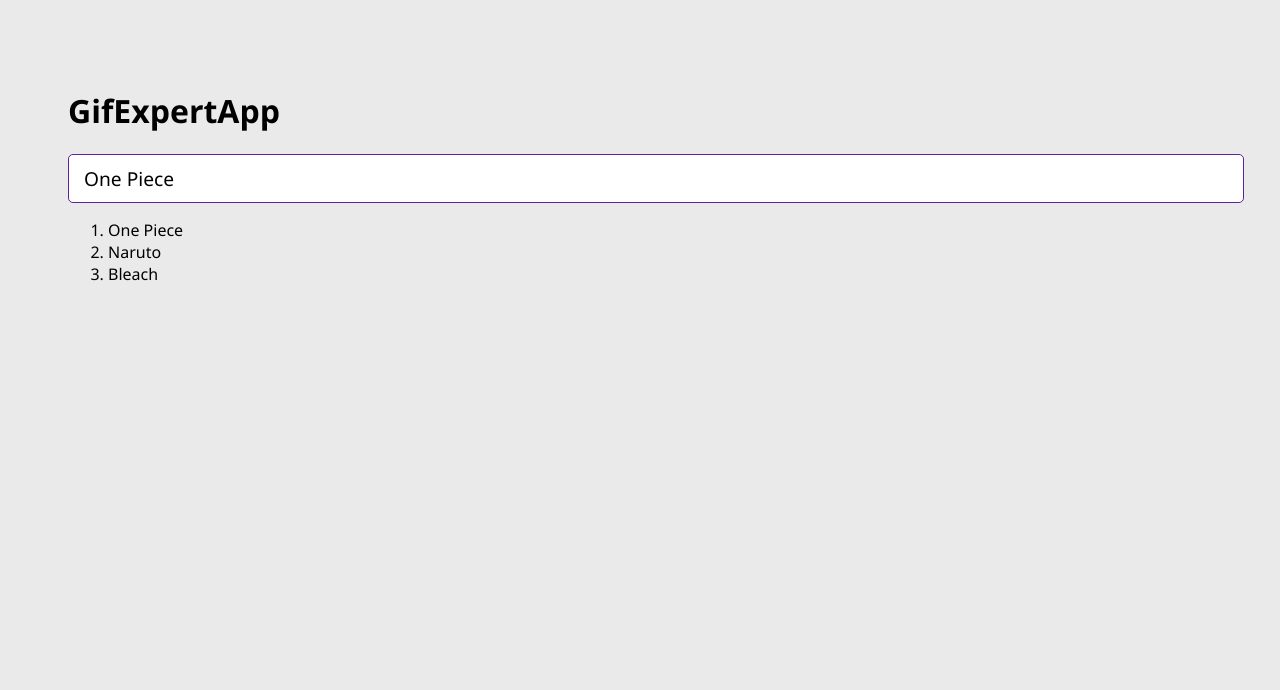
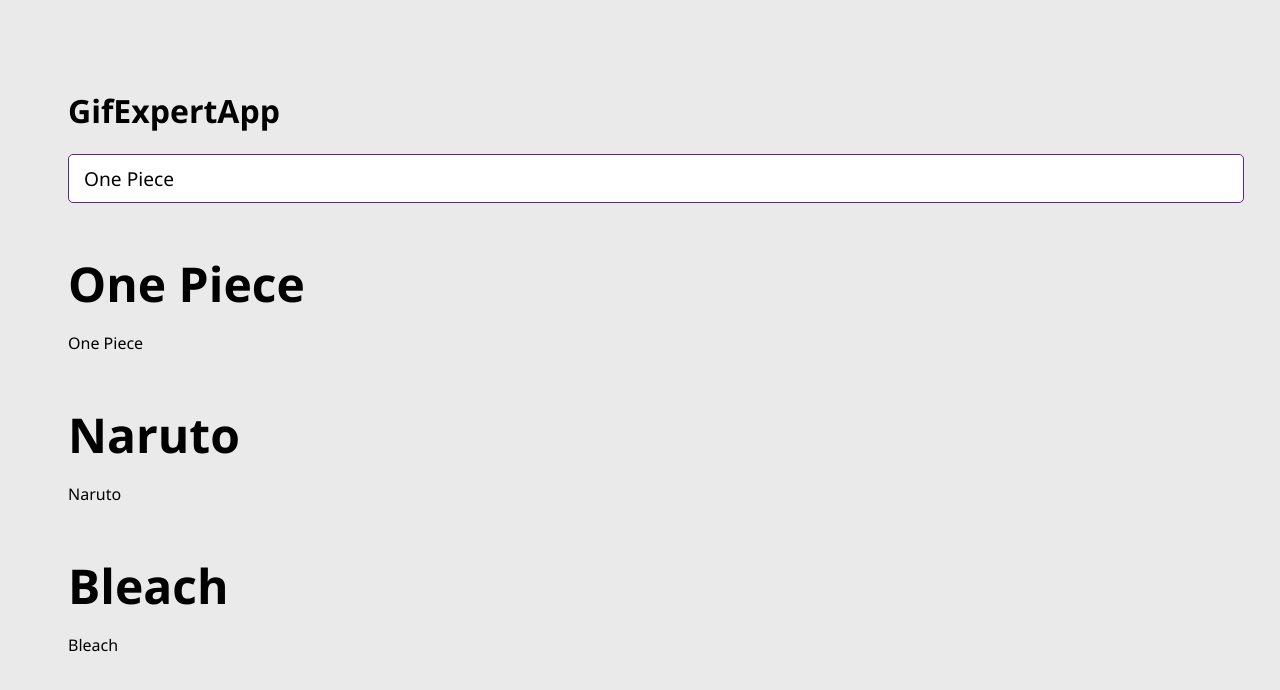
Before and after one commit to giojodev/gif-expert-app, a React (Vite) app: page / in a window 1280 px wide. Shown: the top 690 px of the page. Built offline with nearby package versions, Linux system fonts and the light colour scheme.

Commit message:
Creacion de componente de grid.

```diff
--- a/src/GifExpertApp.jsx
+++ b/src/GifExpertApp.jsx
@@ -1,5 +1,6 @@
 import { useState } from "react"
 import {AddCategory} from './components/AddCategory'
+import {GifGrid} from './components/GifGrid'
 
 const GifExpertApp = () => {
 
@@ -9,9 +10,6 @@
 
   const onAddCategory =(newCategory)=>{
     if(categories.includes(newCategory)) return;
-    {
-
-    }
     // categories.push(newCategory);
     console.log(newCategory);
     setCategories([...categories,newCategory]);
@@ -19,23 +17,16 @@
 
   return (
     <>
-        <h1>GifExpertApp </h1>
-        <AddCategory
-        //  setCategories={setCategories}
-          onNewCategory = {event=> onAddCategory(event) }
-         />
+      <h1>GifExpertApp </h1>
+      <AddCategory
+        onNewCategory={(event) => onAddCategory(event)}
+      />
 
 
-        <ol>
-          {categories.map(e=>{
-            return <li key={e}>{e}</li>
-          })}
+        <GifGrid category={categories}/>
 
-
-
-        </ol>
     </>
-  )
+  );
 }
 
 export default GifExpertApp
--- /dev/null
+++ b/src/components/GifGrid.jsx
@@ -0,0 +1,18 @@
+// import { Grid,GridCol } from "@mantine/core"
+
+export const GifGrid = ({category})=>{
+return (
+  <>
+    {/* <Grid> */}
+      {category.map((e) => (
+        // <GridCol span={4}>
+          <div key={e}>
+            <h3>{e}</h3>
+            <p>{e}</p>
+          </div>
+        // </GridCol>
+      ))}
+    {/* </Grid> */}
+  </>
+);
+}
```
Also changed, not shown: package.json (+15 -1 lines), 1 other file (tests, documents, lock files or other folders).
